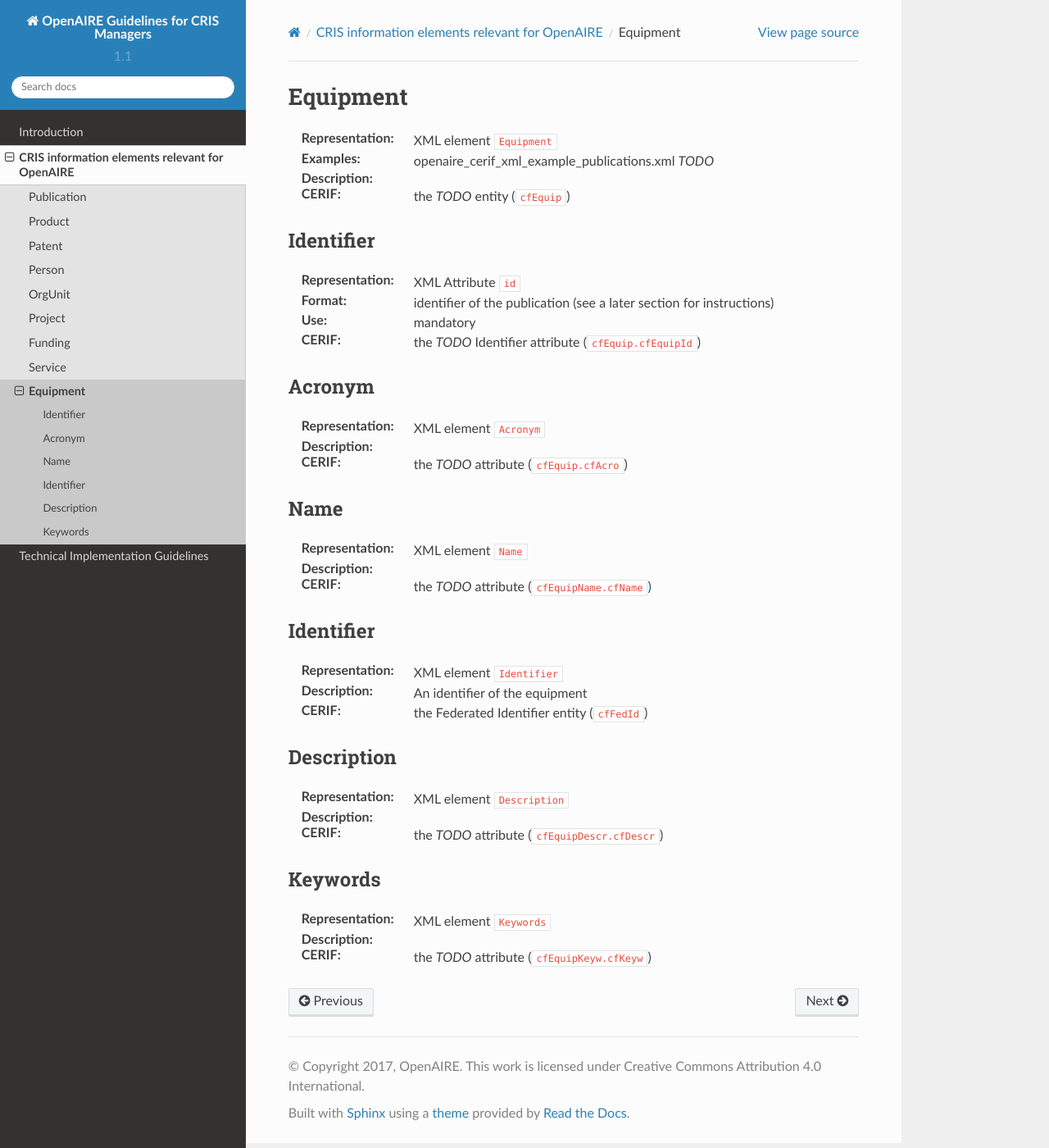
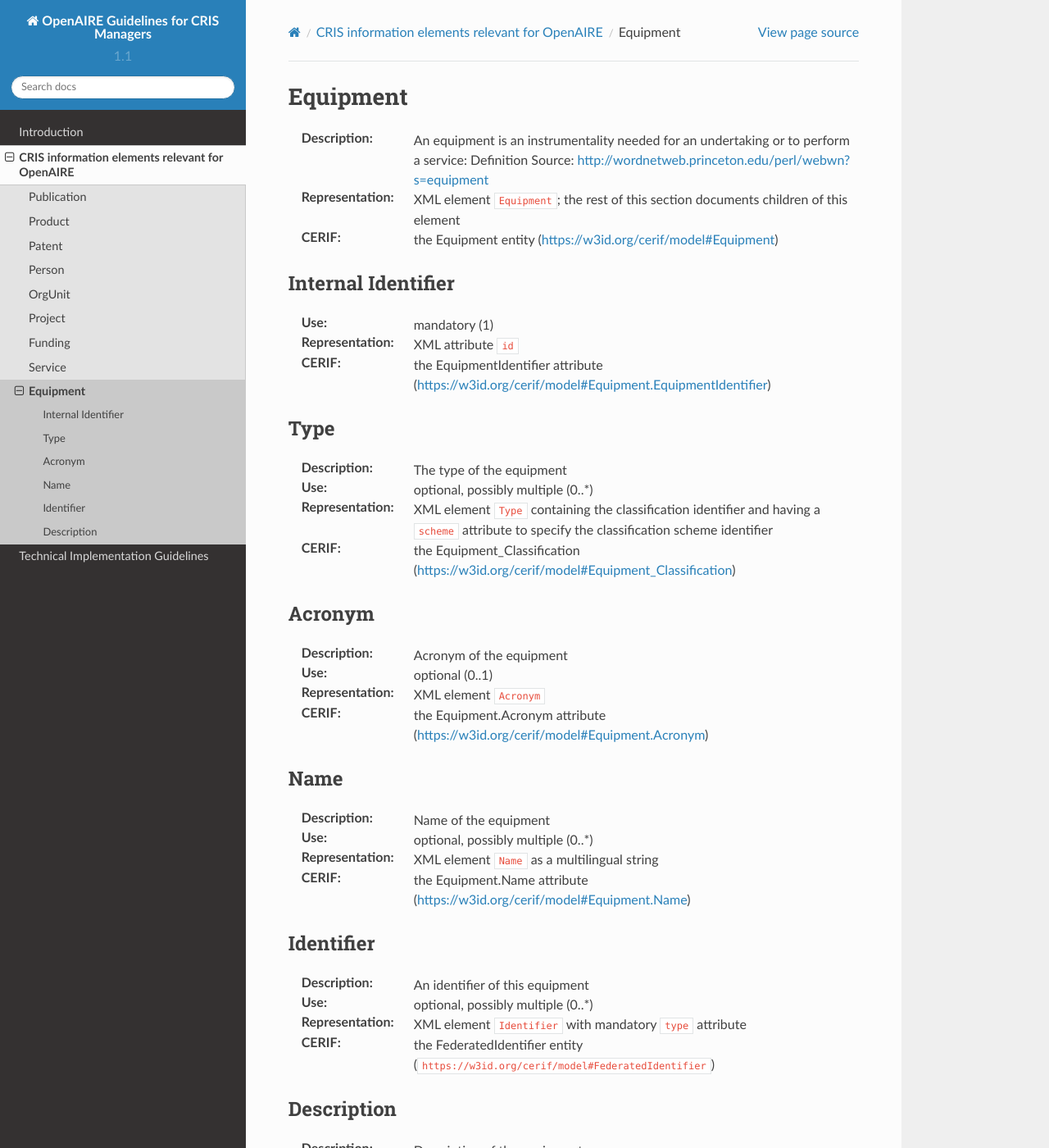
Before and after one commit to openaire/guidelines-cris-managers, a Sphinx documentation site: the page built from docs/cerif_xml_equipment_entity.rst, in a window 1280 px wide and 1400 px high. Shown: the whole window at 82% size. Built offline with Sphinx 7.4.7 and the Read the Docs theme 2.0.0, drawn with Linux system fonts in a browser that asks for light colours; some of the changed text lies outside the part shown.

Commit message:
Equipment description and example

```diff
--- a/docs/cerif_xml_equipment_entity.rst
+++ b/docs/cerif_xml_equipment_entity.rst
@@ -1,45 +1,58 @@
-.. _c:equipment
+.. _equipment:
+
 
 Equipment
 =========
-:Representation: XML element ``Equipment``
-:Examples: openaire_cerif_xml_example_publications.xml *TODO*
-:Description:
-:CERIF: the *TODO* entity (``cfEquip``)
+:Description: An equipment is an instrumentality needed for an undertaking or to perform a service: Definition Source: http://wordnetweb.princeton.edu/perl/webwn?s=equipment
+:Representation: XML element ``Equipment``; the rest of this section documents children of this element
+:CERIF: the Equipment entity (`<https://w3id.org/cerif/model#Equipment>`_)
+
+
+Internal Identifier
+^^^^^^^^^^^^^^^^^^^
+:Use: mandatory (1)
+:Representation: XML attribute ``id``
+:CERIF: the EquipmentIdentifier attribute (`<https://w3id.org/cerif/model#Equipment.EquipmentIdentifier>`_)
+
+
+Type
+^^^^
+:Description: The type of the equipment
+:Use: optional, possibly multiple (0..*)
+:Representation: XML element ``Type`` containing the classification identifier and having a ``scheme`` attribute to specify the classification scheme identifier
+:CERIF: the Equipment_Classification (`<https://w3id.org/cerif/model#Equipment_Classification>`_)
+
+
+Acronym
+^^^^^^^
+:Description: Acronym of the equipment
+:Use: optional (0..1)
+:Representation: XML element ``Acronym``
+:CERIF: the Equipment.Acronym attribute (`<https://w3id.org/cerif/model#Equipment.Acronym>`_)
+
+
+
+Name
+^^^^
+:Description: Name of the equipment
+:Use: optional, possibly multiple (0..*)
+:Representation: XML element ``Name`` as a multilingual string
+:CERIF: the Equipment.Name attribute (`<https://w3id.org/cerif/model#Equipment.Name>`_)
+
+
 
 Identifier
 ^^^^^^^^^^
-:Representation: XML Attribute ``id``
-:Format: identifier of the publication (see a later section for instructions)
-:Use: mandatory
-:CERIF: the *TODO* Identifier attribute (``cfEquip.cfEquipId``)
+:Description: An identifier of this equipment
+:Use: optional, possibly multiple (0..*)
+:Representation: XML element ``Identifier`` with mandatory ``type`` attribute
+:CERIF: the FederatedIdentifier entity (``https://w3id.org/cerif/model#FederatedIdentifier``)
 
-Acronym
-^^^^^^^
-:Representation: XML element ``Acronym``
-:Description:
-:CERIF: the *TODO* attribute (``cfEquip.cfAcro``)
 
-Name
-^^^^
-:Representation: XML element ``Name``
-:Description:
-:CERIF: the *TODO* attribute (``cfEquipName.cfName``)
-
-Identifier
-^^^^^^^^^^
-:Representation: XML element ``Identifier``
-:Description: An identifier of the equipment
-:CERIF: the Federated Identifier entity (``cfFedId``)
 
 Description
 ^^^^^^^^^^^
-:Representation: XML element ``Description``
-:Description:
-:CERIF: the *TODO* attribute (``cfEquipDescr.cfDescr``)
-
-Keywords
-^^^^^^^^
-:Representation: XML element ``Keywords``
-:Description:
-:CERIF: the *TODO* attribute (``cfEquipKeyw.cfKeyw``)
+:Description: Description of the equipment
+:Use: optional, possibly multiple (0..*)
+:Representation: XML element ``Description`` as a multilingual string
+:CERIF: the Equipment.Description attribute (`<https://w3id.org/cerif/model#Equipment.Description>`_)
```
Also changed, not shown: 1 other file.
